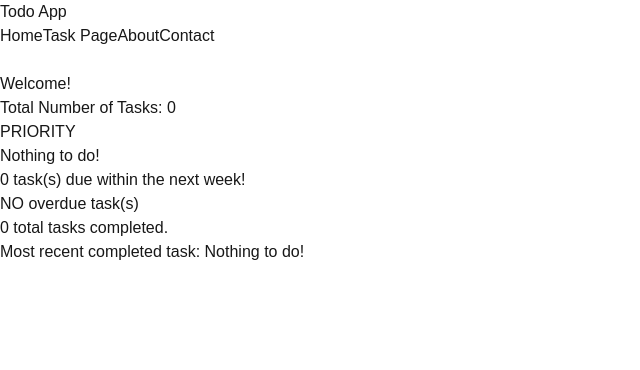
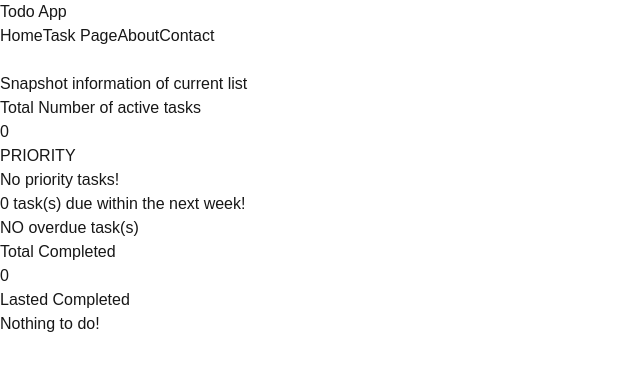
Before and after one commit to bret-miller2010/todoapp, a Next.js app: page / in a window 1280 px wide. Shown: the top 370 px of the page, without its empty margins (0-640 px from the left). Built offline with nearby package versions, Linux system fonts and the light colour scheme.

Commit message:
Updated styling for main page. Also updated functions to catch bugs

```diff
--- a/src/app/About/page.tsx
+++ b/src/app/About/page.tsx
@@ -6,7 +6,7 @@ const AboutPage = () => {
       <div>About Page</div>
       <div className="text-center">
        The purpose of this application is to provide a very lightweight todo application that can be used to track tasks and their due dates. The application is built using Next.js and Tailwind CSS.<br/>
-       The application is a work in progress that will be updated overtime.<br/>
+       The application is a work in progress that will be updated over time.<br/>
        The home page will display various statistics about the tasks that have been added to the application, the Task Page will display all tasks that have been added to the application, and the Contact page has information to reach out.
       </div>
     </div>
--- a/src/app/page.tsx
+++ b/src/app/page.tsx
@@ -28,12 +28,14 @@ export default function Home() {
   };
 
   const dueWithinWeek = () => {
-    const todosDueWithinWeek = todos.filter((todo: Todo) => {
+    const removeCompleted = todos.filter((todo: Todo) => !todo.completed);
+    const todosDueWithinWeek = removeCompleted.filter((todo: Todo) => {
       const dueDate = new Date(todo.due_date);
       const currentDate = new Date();
-      const timeDiff = Math.abs(currentDate.getTime() - dueDate.getTime());
+      const timeDiff = dueDate.getTime() - currentDate.getTime();
       const diffDays = Math.ceil(timeDiff / (1000 * 3600 * 24));
-      return diffDays < 7;
+      console.log(todo.task, diffDays);
+      return diffDays > 0 && diffDays < 7;
     });
 
     return todosDueWithinWeek.length;
@@ -86,9 +88,14 @@ export default function Home() {
   };
 
   const getHighestPriority = () => {
-    if (todos.length === 0) {
-      return "Nothing to do!";
+    //If no todos or all are completed, return nothing to do
+    if (
+      todos.length === 0 ||
+      todos.filter((todo: Todo) => todo.completed === false).length === 0
+    ) {
+      return "No priority tasks!";
     }
+
     const priority = todos.reduce((prev: Todo, current: Todo) =>
       prev.priority > current.priority ? prev : current,
     );
@@ -103,26 +110,31 @@ export default function Home() {
   const getActiveTasks = () => {
     const activeTasks = todos.filter((todo: Todo) => !todo.completed);
     return activeTasks.length;
-  }
+  };
 
   return (
     <div className="flex h-screen w-screen items-center justify-center bg-gray-500">
       <div className="h-[1000px] w-[1400px] space-y-10 rounded-xl border-2 border-black bg-gray-200 p-5 shadow-xl shadow-gray-500/50">
-        <h1 className="mt-10 w-full text-center text-3xl">Welcome!</h1>
+        <h1 className="mt-10 w-full text-center text-3xl">
+          Snapshot information of current list
+        </h1>
         <div className="grid grid-cols-3 place-items-center gap-20 py-16">
-          <div className="flex h-[250px] w-[300px] items-center justify-center border-2 border-black bg-white">
-            Total Number of Tasks: {getActiveTasks()}
+          <div className="flex h-[250px] w-[300px] flex-col items-center justify-center border-2 border-black bg-white drop-shadow-2xl">
+            <p>
+              Total Number of <span className="underline">active</span> tasks
+            </p>
+            <p>{getActiveTasks()}</p>
           </div>
-          <div className="flex h-[250px] w-[300px] flex-col items-center justify-center space-y-5 border-2 border-black bg-white">
+          <div className="flex h-[250px] w-[300px] flex-col items-center justify-center space-y-5 border-2 border-black bg-white drop-shadow-2xl">
             <span className="text-[40px] font-black">PRIORITY</span>
-            <div className="text-center text-[30px] font-black">
+            <div className="text-center text-[20px]">
               {getHighestPriority()}
             </div>
           </div>
-          <div className="flex h-[250px] w-[300px] items-center justify-center border-2 border-black bg-white">
+          <div className="flex h-[250px] w-[300px] items-center justify-center border-2 border-black bg-white drop-shadow-2xl">
             {dueWithinWeek()} task(s) due within the next week!
           </div>
-          <div className="flex h-[250px] w-[300px] flex-col items-center justify-center border-2 border-black bg-white">
+          <div className="flex h-[250px] w-[300px] flex-col items-center justify-center border-2 border-black bg-white drop-shadow-2xl">
             <div>
               {getOverdueTasks() !== 0 ? (
                 getOverdueTasks()
@@ -136,11 +148,13 @@ export default function Home() {
               {getOldestTask()} {getLongestOverdueTime()}
             </div>
           </div>
-          <div className="flex h-[250px] w-[300px] items-center justify-center border-2 border-black bg-white">
-            <div>{getTotalCompletd()} total tasks completed.</div>
+          <div className="flex h-[250px] w-[300px] flex-col items-center justify-center border-2 border-black bg-white drop-shadow-2xl">
+            <p>Total Completed</p>
+            <p>{getTotalCompletd()}</p>
           </div>
-          <div className="h-[250px] w-[300px] border-2 border-black bg-white">
-            Most recent completed task: {getRecentlyCompleted()}
+          <div className="flex h-[250px] w-[300px] flex-col items-center justify-center border-2 border-black bg-white drop-shadow-2xl">
+            <p> Lasted Completed</p>
+            <p>{getRecentlyCompleted()}</p>
           </div>
         </div>
       </div>
```
